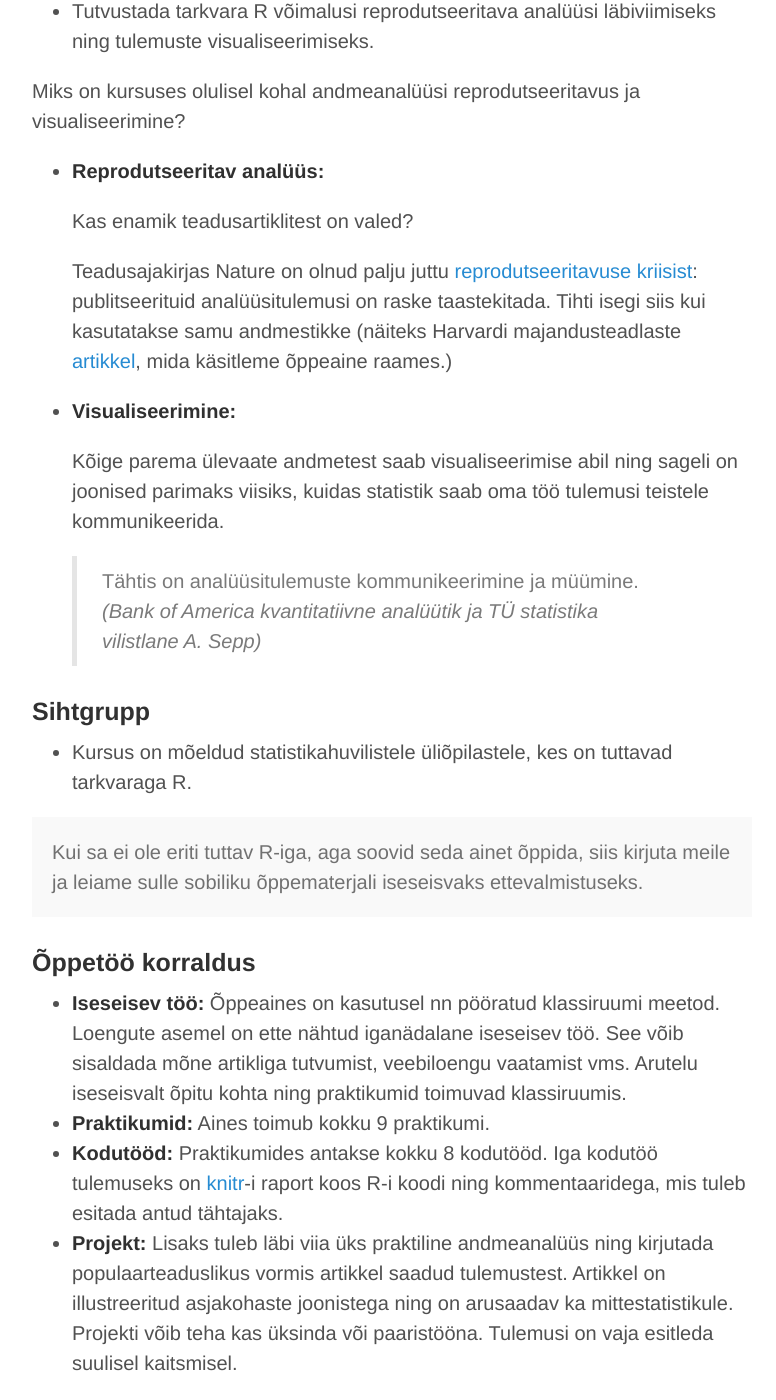
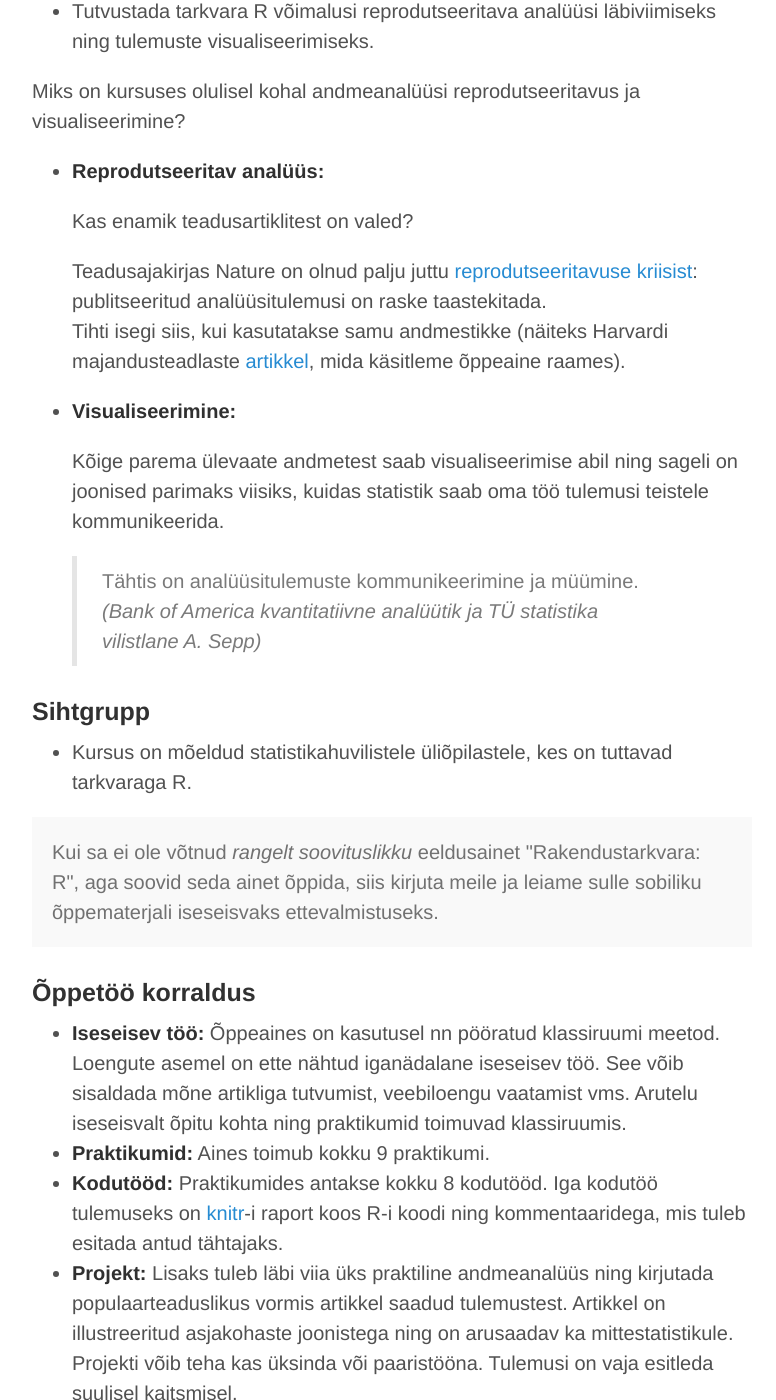
Before and after one commit to andmeteadus/2015, a Jekyll site: the page built from index.md, in a window 1280 px wide and 1400 px high, scrolled down 1266 px. Shown: the whole window, without its empty margins (248-1024 px from the left). Built offline with Jekyll 4.4.1, drawn with Linux system fonts in a browser that asks for light colours; the list of posts is cut into pages by our own code.

Commit message:
Minor changes

```diff
--- a/index.md
+++ b/index.md
@@ -33,10 +33,10 @@
 
   Teadusajakirjas Nature on olnud palju juttu
   [reprodutseeritavuse kriisist](http://www.nature.com/nature/focus/reproducibility/index.html):
-  publitseerituid analüüsitulemusi on raske taastekitada.
-  Tihti isegi siis kui kasutatakse samu andmestikke
+  publitseeritud analüüsitulemusi on raske taastekitada.
+  Tihti isegi siis, kui kasutatakse samu andmestikke
   (näiteks Harvardi majandusteadlaste [artikkel](http://en.wikipedia.org/wiki/Growth_in_a_Time_of_Debt),
-  mida käsitleme õppeaine raames.)
+  mida käsitleme õppeaine raames).
 
 * **Visualiseerimine:**
 
@@ -50,7 +50,7 @@
 * Kursus on mõeldud statistikahuvilistele üliõpilastele, kes on tuttavad tarkvaraga R.
 
 <div class="message">
-  Kui sa ei ole eriti tuttav R-iga, aga soovid seda ainet õppida, siis kirjuta meile ja leiame sulle sobiliku õppematerjali iseseisvaks ettevalmistuseks.
+  Kui sa ei ole võtnud <em>rangelt soovituslikku</em> eeldusainet "Rakendustarkvara: R", aga soovid seda ainet õppida, siis kirjuta meile ja leiame sulle sobiliku õppematerjali iseseisvaks ettevalmistuseks.
 </div>
 
 ### Õppetöö korraldus
```
